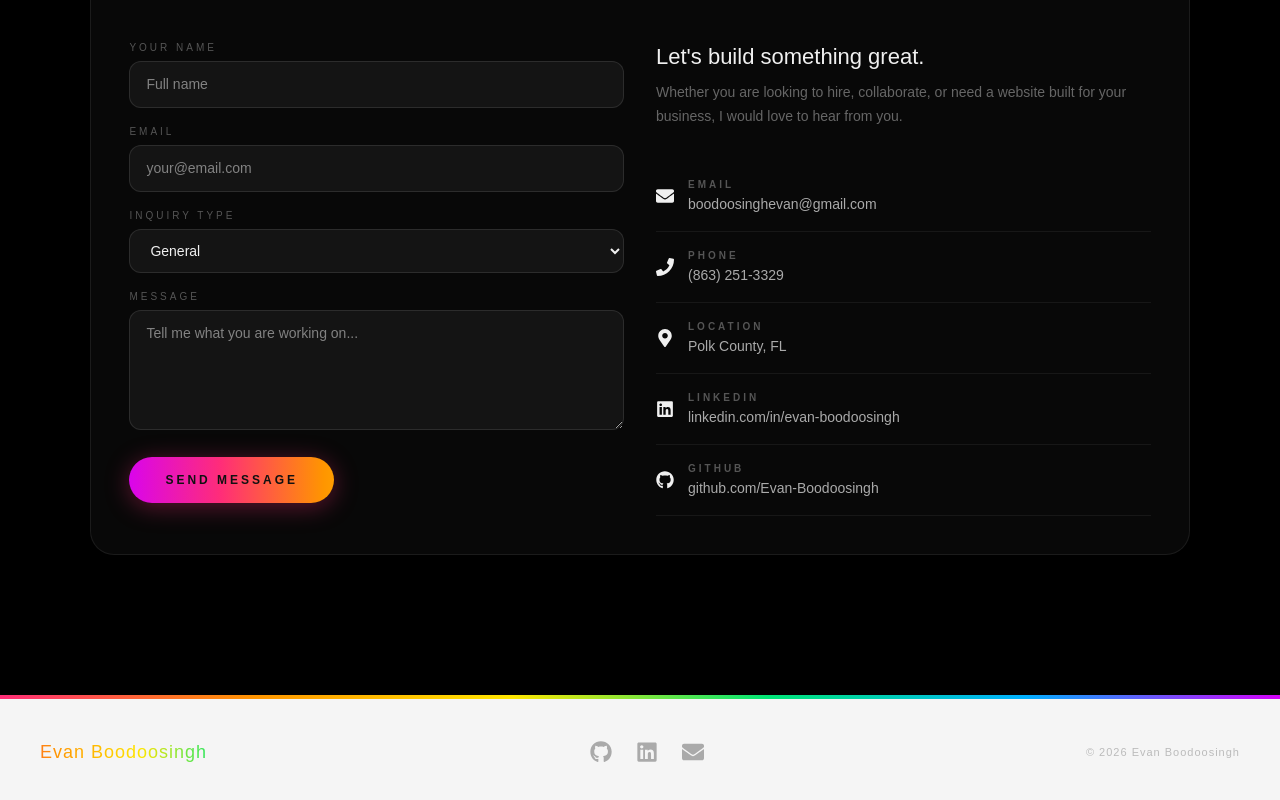
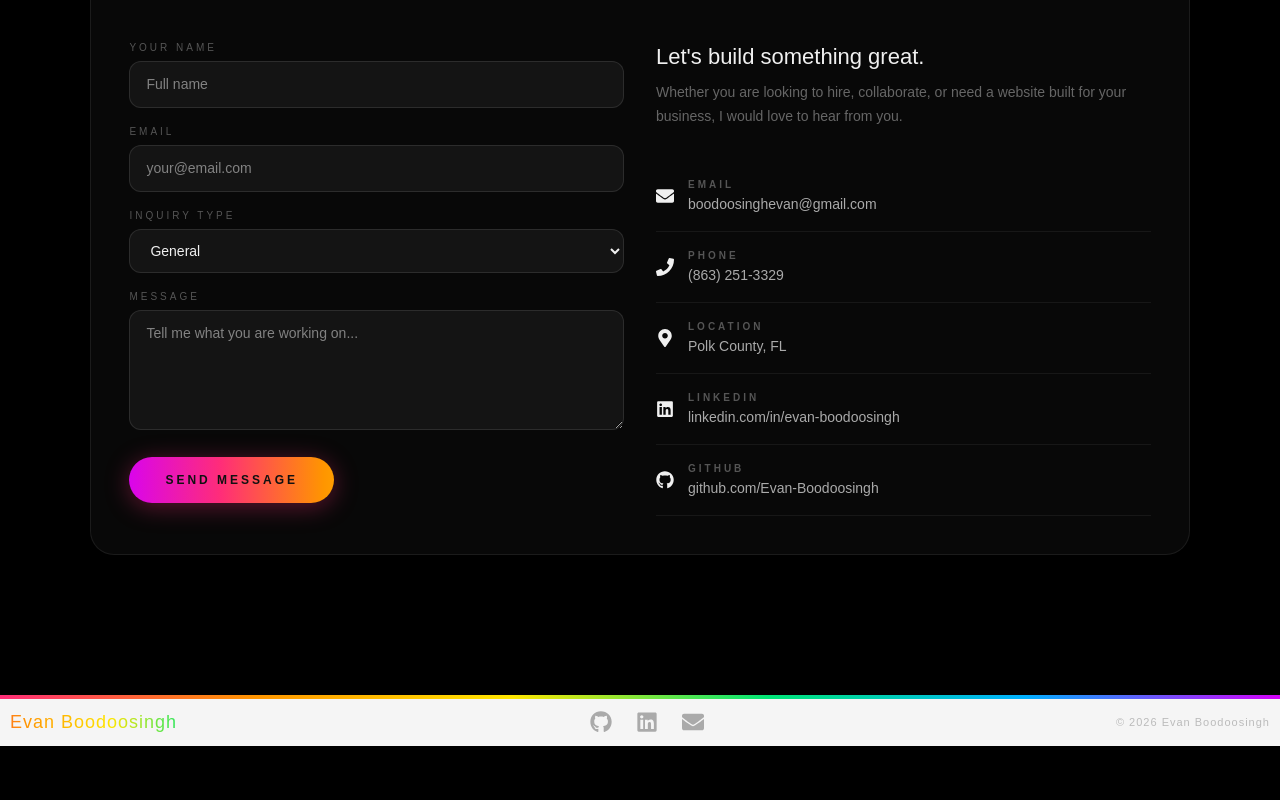
Before and after one commit to Evan-Boodoosingh/new-portfolio, a React (Vite) app: page / in a window 1280 px wide. Shown: the part 5032-5832 px from the top of the page. After the commit the page ends 5778 px from the top, so only its background shows below. Built offline with nearby package versions, Linux system fonts and the light colour scheme.

Commit message:
chore adjust footer padding

```diff
--- a/src/components/layout/Footer.tsx
+++ b/src/components/layout/Footer.tsx
@@ -30,7 +30,7 @@ export function Footer() {
         background: "rgba(255, 255, 255, 0.96)",
         borderTop: "4px solid transparent",
         borderImage: "linear-gradient(90deg,#ff2d78,#ff9500,#ffe600,#00e676,#00b0ff,#d500f9) 1",
-        padding: "40px",
+        padding: "10px",
         display: "flex",
         alignItems: "center",
         justifyContent: "space-between",
```
